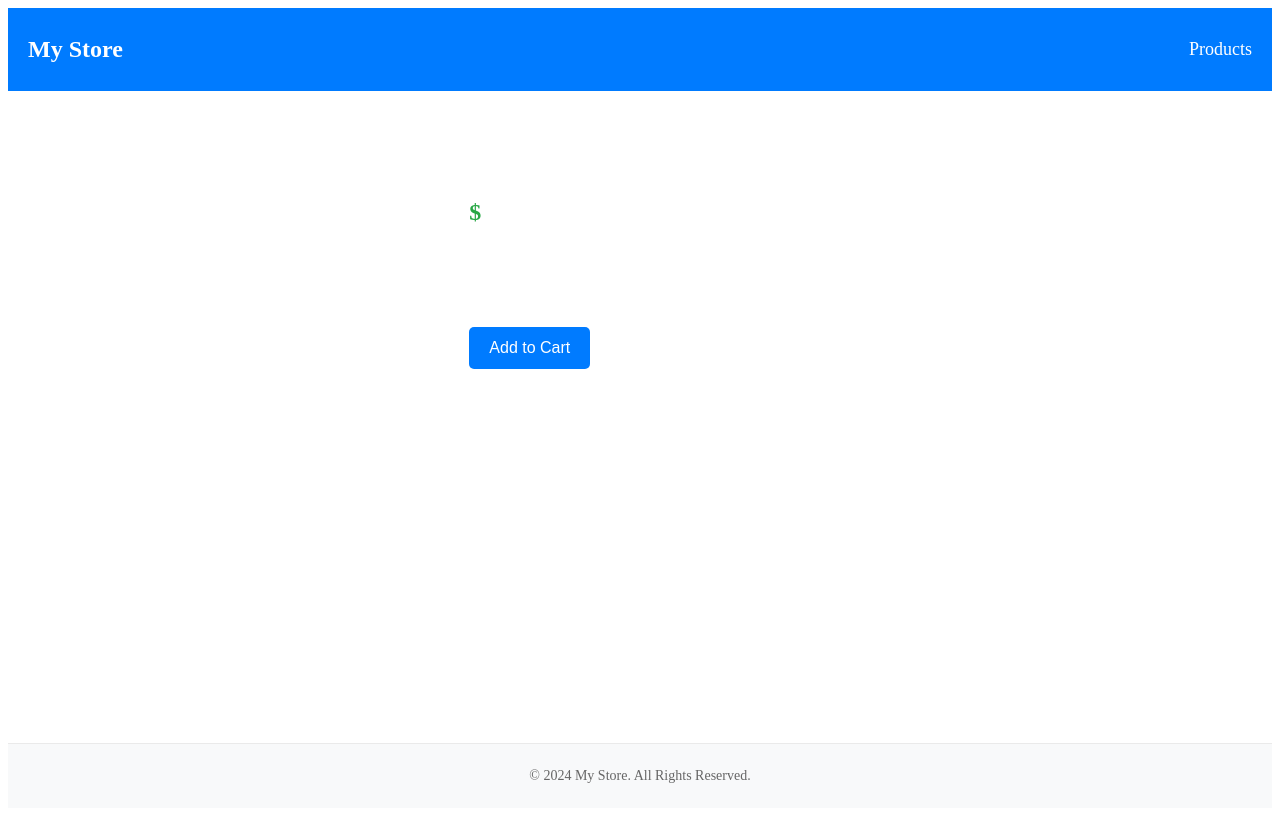
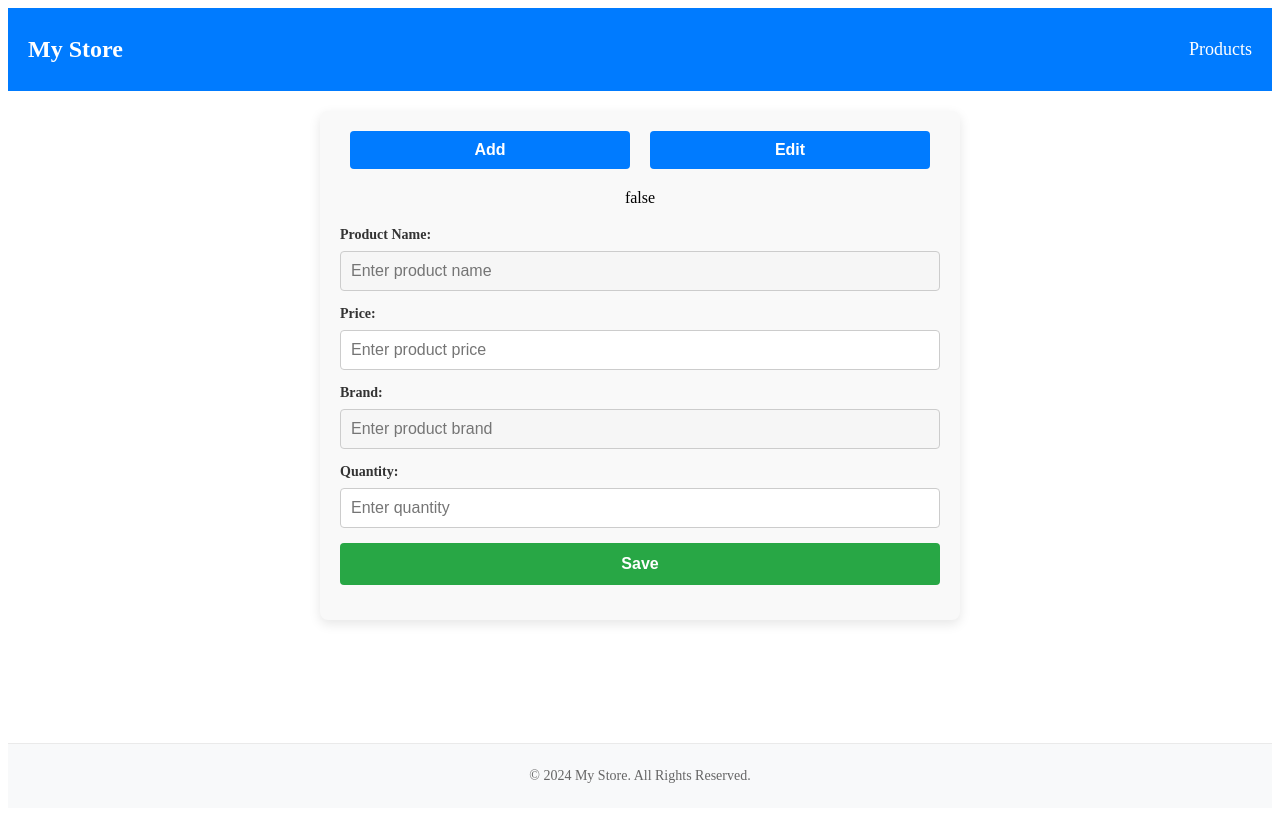
Before and after one commit to ShantanuKumarSinha/product-service-ui, an Angular app: page /products/add in a window 1280 px wide. Built offline with nearby package versions, Linux system fonts and the light colour scheme.

Commit message:
(feature/formGroup): add formGroup changes for product details

```diff
--- a/package.json
+++ b/package.json
@@ -4,6 +4,7 @@
   "scripts": {
     "ng": "ng",
     "start": "ng serve",
+    "start-proxy": "ng serve --proxy-config proxy.conf.json",
     "build": "ng build",
     "watch": "ng build --watch --configuration development",
     "test": "ng test",
--- a/src/app/models/product.model.ts
+++ b/src/app/models/product.model.ts
@@ -1,5 +1,5 @@
 export interface Product {
-    productId: number; // Optional for create operations, typically auto-generated
+    productId?: number; // Optional for create operations, typically auto-generated
     productName: string; // Name of the product
     price: number; // Price of the product
     brand: string; // Brand of the product
--- a/src/app/product-details/product-details.component.html
+++ b/src/app/product-details/product-details.component.html
@@ -1,13 +1,59 @@
 <div class="product-details">
+  <div class="button-group">
+    <button type="button" (click)="onCreateNew()">Add</button>
+    <button type="button" (click)="onUpdate()">Edit</button>
+  </div>
+
+  <form [formGroup]="productForm" (ngSubmit)="onSubmit()">
     <div class="product-image">
-      <img [src]="product?.imageUrl" alt="{{ product?.productName}}" />
+      {{ isEditing }}
+      <!-- <img [src]="product.imageUrl" alt="{{ 1*2 }}" /> -->
     </div>
 
-    <div class="product-info">
-      <h1 class="product-name">{{ product?.productName }}</h1>
-      <p class="product-price">${{ product?.price| number: '1.2-2' }}</p>
-      <p class="product-brand">{{product?.brand}}</p>
-      <p class="product-quantity">{{ product?.quantity}}</p>
-      <button class="add-to-cart-btn">Add to Cart</button>
+    <div class="form-group">
+      <label for="name">Product Name:</label>
+      <input
+        type="text"
+        id="name"
+        formControlName="productName"
+        placeholder="Enter product name"
+      />
     </div>
-  </div>
+
+    <div class="form-group">
+      <label for="price">Price:</label>
+      <input
+        type="number"
+        id="price"
+        formControlName="price"
+        placeholder="Enter product price"
+      />
+    </div>
+
+    <div class="form-group">
+      <label for="brand">Brand:</label>
+      <input
+        type="text"
+        id="brand"
+        formControlName="brand"
+        placeholder="Enter product brand"
+      />
+    </div>
+
+    <div class="form-group">
+      <label for="quantity">Quantity:</label>
+      <input
+        type="number"
+        id="quantity"
+        formControlName="quantity"
+        placeholder="Enter quantity"
+      />
+    </div>
+
+    <div class="form-group">
+      <button type="submit" [disabled]="!productForm.valid && !isEditing">
+        Save
+      </button>
+    </div>
+  </form>
+</div>
--- a/src/app/product-details/product-details.component.scss
+++ b/src/app/product-details/product-details.component.scss
@@ -1,68 +1,106 @@
 .product-details {
+  display: flex;
+  flex-direction: column;
+  align-items: center;
+  padding: 20px;
+  max-width: 600px;
+  margin: 0 auto;
+  background-color: #f9f9f9;
+  border-radius: 8px;
+  box-shadow: 0 4px 12px rgba(0, 0, 0, 0.1);
+
+  .button-group {
     display: flex;
-    flex-direction: row;
-    align-items: flex-start;
-    justify-content: center;
-    padding: 20px;
-    gap: 40px; // Space between the image and info
+    justify-content: space-between;
+    width: 100%;
+    margin-bottom: 20px;
 
-    // Make it responsive
-    @media (max-width: 768px) {
-      flex-direction: column;
-      align-items: center;
+    button {
+      flex: 1;
+      padding: 10px 20px;
+      margin: 0 10px;
+      font-size: 16px;
+      font-weight: bold;
+      color: #fff;
+      background-color: #007bff;
+      border: none;
+      border-radius: 4px;
+      cursor: pointer;
+      transition: background-color 0.3s ease;
+
+      &:hover {
+        background-color: #0056b3;
+      }
+
+      &:disabled {
+        background-color: #b0c4de;
+        cursor: not-allowed;
+      }
     }
+  }
+
+  form {
+    display: flex;
+    flex-direction: column;
+    width: 100%;
 
     .product-image {
-      flex: 1;
-      max-width: 400px;
+      display: flex;
+      justify-content: center;
+      margin-bottom: 20px;
+
       img {
-        width: 100%;
+        max-width: 100%;
         height: auto;
-        border-radius: 10px;
-        box-shadow: 0 4px 8px rgba(0, 0, 0, 0.1);
+        border-radius: 8px;
       }
     }
 
-    .product-info {
-      flex: 2;
+    .form-group {
       display: flex;
       flex-direction: column;
-      gap: 15px; // Space between text and button
+      margin-bottom: 15px;
 
-      .product-name {
-        font-size: 28px;
+      label {
+        margin-bottom: 8px;
         font-weight: bold;
-        margin-bottom: 10px;
+        font-size: 14px;
+        color: #333;
       }
 
-      .product-price {
-        font-size: 24px;
-        color: #28a745;
-        font-weight: 600;
-        margin-bottom: 10px;
-      }
+      input {
+        padding: 10px;
+        font-size: 16px;
+        border-radius: 4px;
+        border: 1px solid #ccc;
+        transition: border-color 0.3s ease;
 
-      .product-brand,
-      .product-quantity {
-        font-size: 18px;
-        color: #666;
-        margin-bottom: 5px;
-      }
-
-      .add-to-cart-btn {
-        align-self: start;
-        background-color: #007bff;
-        color: white;
-        padding: 12px 20px;
-        font-size: 16px;
-        border: none;
-        border-radius: 5px;
-        cursor: pointer;
-        transition: background-color 0.3s ease;
-
-        &:hover {
-          background-color: #0056b3;
+        &:focus {
+          border-color: #007bff;
+          outline: none;
         }
       }
     }
+
+    button[type="submit"] {
+      padding: 12px;
+      font-size: 16px;
+      font-weight: bold;
+      color: #fff;
+      background-color: #28a745;
+      border: none;
+      border-radius: 4px;
+      cursor: pointer;
+      transition: background-color 0.3s ease;
+
+      &:hover {
+        background-color: #218838;
+      }
+
+      &:disabled {
+        background-color: #b0c4de;
+        cursor: not-allowed;
+      }
+    }
   }
+}
--- a/src/app/product-details/product-details.component.ts
+++ b/src/app/product-details/product-details.component.ts
@@ -3,31 +3,137 @@ import { ProductService } from '../services/product.service';
 import { Product } from '../models/product.model';
 import { ActivatedRoute } from '@angular/router';
 import { CommonModule } from '@angular/common';
+import {
+  FormBuilder,
+  FormGroup,
+  ReactiveFormsModule,
+  Validators,
+} from '@angular/forms';
 
 @Component({
   selector: 'app-product-details',
   standalone: true,
-  imports: [CommonModule],
+  imports: [CommonModule, ReactiveFormsModule],
   templateUrl: './product-details.component.html',
-  styleUrl: './product-details.component.scss'
+  styleUrl: './product-details.component.scss',
 })
-export class ProductDetailsComponent implements OnInit{
-  product! : Product;
-  constructor(private route : ActivatedRoute, private productService: ProductService, private cdr: ChangeDetectorRef) { }
+export class ProductDetailsComponent implements OnInit {
+  productForm: FormGroup;
+  product!: Product;
+  productId!: number;
+  isEditing = false;
+  constructor(
+    private route: ActivatedRoute,
+    private productService: ProductService,
+    private cdr: ChangeDetectorRef,
+    private formBuilder: FormBuilder
+  ) {
+    this.productForm = this.formBuilder.group({
+      productId: [{ value: 0, disabled: true }],
+      productName: [{ value: '', disabled: true }, Validators.required],
+      price: [
+        { value: 0, disable: true },
+        [Validators.required, Validators.min(0)],
+      ],
+      brand: [{ value: '', disabled: true }, Validators.required],
+      quantity: [
+        { value: 0, disable: true },
+        [Validators.required, Validators.min(1)],
+      ],
+    });
+  }
 
   ngOnInit(): void {
-    const productId = Number(this.route.snapshot.paramMap.get('productId'));
-    if(productId)
-      this.getProductDetails(productId);
+    this.productId = Number(this.route.snapshot.paramMap.get('productId'));
+    if (this.productId) this.getProductDetails(this.productId);
   }
 
+  getProductDetails(productId: number): void {
+    this.productService.getProductDetails(productId).subscribe({
+      next: (response) => this.patchTheProductForm(response),
+      error: (err) => console.error(err),
+      complete: () => this.cdr.detectChanges(),
+    });
+  }
+  patchTheProductForm(product: Product) {
+    this.productForm.patchValue({
+      productId: product.productId,
+      productName: product.productName,
+      price: product.price,
+      brand: product.brand,
+      quantity: product.quantity,
+    });
+    this.disableFormControls();
+  }
 
-  getProductDetails(productId : number): void {
-    this.productService.getProductDetails(productId).subscribe({
-      next : (response) => this.product = response,
-      error : (err) => console.error(err),
-      complete : () => this.cdr.detectChanges()
+  onSubmit() {
+    if (this.productForm.valid) {
+      const product: Product = this.mapFormToModel();
+      const methodCalled =
+        product.productId !== 0
+          ? this.callSaveOrUpdate(product, true)
+          : this.callSaveOrUpdate(product, false);
+      console.log(methodCalled);
     }
-    )
+  }
+  callSaveOrUpdate(product: Product, update: boolean) {
+    if (update)
+      this.productService.updateProduct(product).subscribe({
+        next: (response) => this.patchTheProductForm(response),
+        error: (err) => console.log(err),
+        complete: () => this.cdr.detectChanges(),
+      });
+    else
+      this.productService.createProduct(product).subscribe({
+        next: (response) => this.patchTheProductForm(response),
+        error: (err) => console.log(err),
+        complete: () => this.cdr.detectChanges(),
+      });
+  }
+
+  mapFormToModel(): Product {
+    const formValues = this.productForm.value;
+    const product: Product = {
+      productId: this.productForm.get('productId')?.value,
+      productName: formValues.productName,
+      price: formValues.price,
+      brand: formValues.brand,
+      quantity: formValues.quantity,
+    };
+    return product;
+  }
+
+  onCreateNew() {
+    this.productForm.reset({
+      productId: '',
+      productName: '',
+      price: 0,
+      brand: '',
+      quantity: 1,
+    });
+    this.productId = 0;
+    this.enableFormControls();
+    console.log('Creating a new product');
+  }
+
+  onUpdate() {
+    this.enableFormControls();
+    console.log(`In Edit Mode: ${this.isEditing}`);
+  }
+
+  disableFormControls() {
+    this.productForm.get('productId')?.disable();
+    this.productForm.get('productName')?.disable();
+    this.productForm.get('brand')?.disable();
+    this.productForm.get('price')?.disable();
+    this.productForm.get('quantity')?.disable();
+  }
+
+  enableFormControls() {
+    this.isEditing = true;
+    this.productForm.get('productName')?.enable();
+    this.productForm.get('brand')?.enable();
+    this.productForm.get('price')?.enable();
+    this.productForm.get('quantity')?.enable();
   }
 }
--- a/src/app/services/product.service.ts
+++ b/src/app/services/product.service.ts
@@ -1,8 +1,9 @@
 import { Injectable } from '@angular/core';
-import { HttpClient } from '@angular/common/http';
+import { HttpClient, HttpHeaders } from '@angular/common/http';
 import { Observable } from 'rxjs';
 import { environment } from '../../environment/environment';
 import { Product } from '../models/product.model';
+import { CreateOrUpdateProductDetailsRequestDto } from '../models/create-update-product.model';
 
 
 
@@ -25,7 +26,27 @@ export class ProductService {
   }
 
   createProduct(product : Product): Observable<Product>{
-    return this.httpClient.post<Product>(this.productsUrl, product);
+    const headers: HttpHeaders = new HttpHeaders({
+      'Content-Type': 'application/json'
+    });
+    const productRequestDto : CreateOrUpdateProductDetailsRequestDto ={
+      email: '',
+      password: '',
+      product: product
+    }
+    return this.httpClient.post<Product>(this.productsUrl, productRequestDto, {headers});
+  }
 
+  updateProduct(product : Product): Observable<Product>{
+    const headers: HttpHeaders = new HttpHeaders({
+      'Content-Type': 'application/json'
+    });
+    const productRequestDto : CreateOrUpdateProductDetailsRequestDto = {
+      email: '',
+      password: '',
+      product: product
+    };
+
+    return this.httpClient.put<Product>(this.productsUrl, productRequestDto,{headers});
   }
 }
```
Also changed, not shown: src/app/models/create-update-product.model.ts (added, +7 -0 lines).
